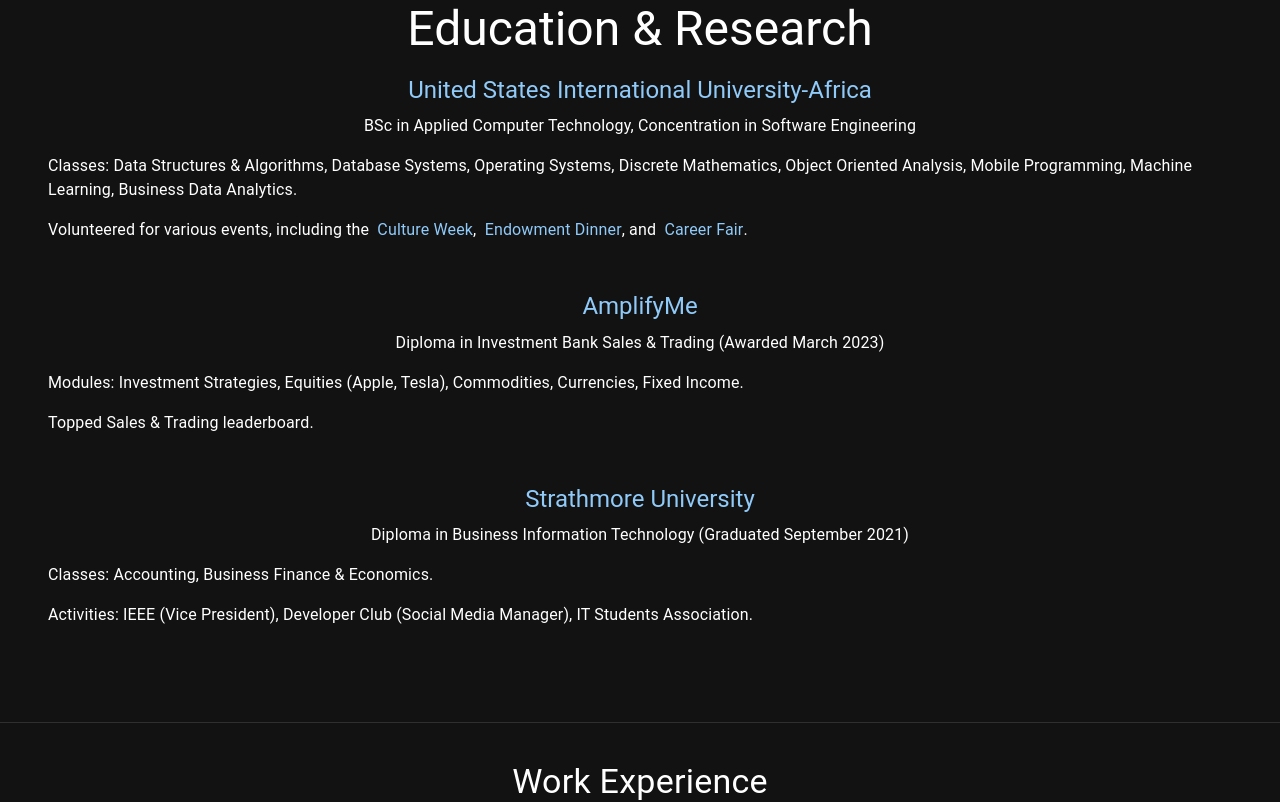
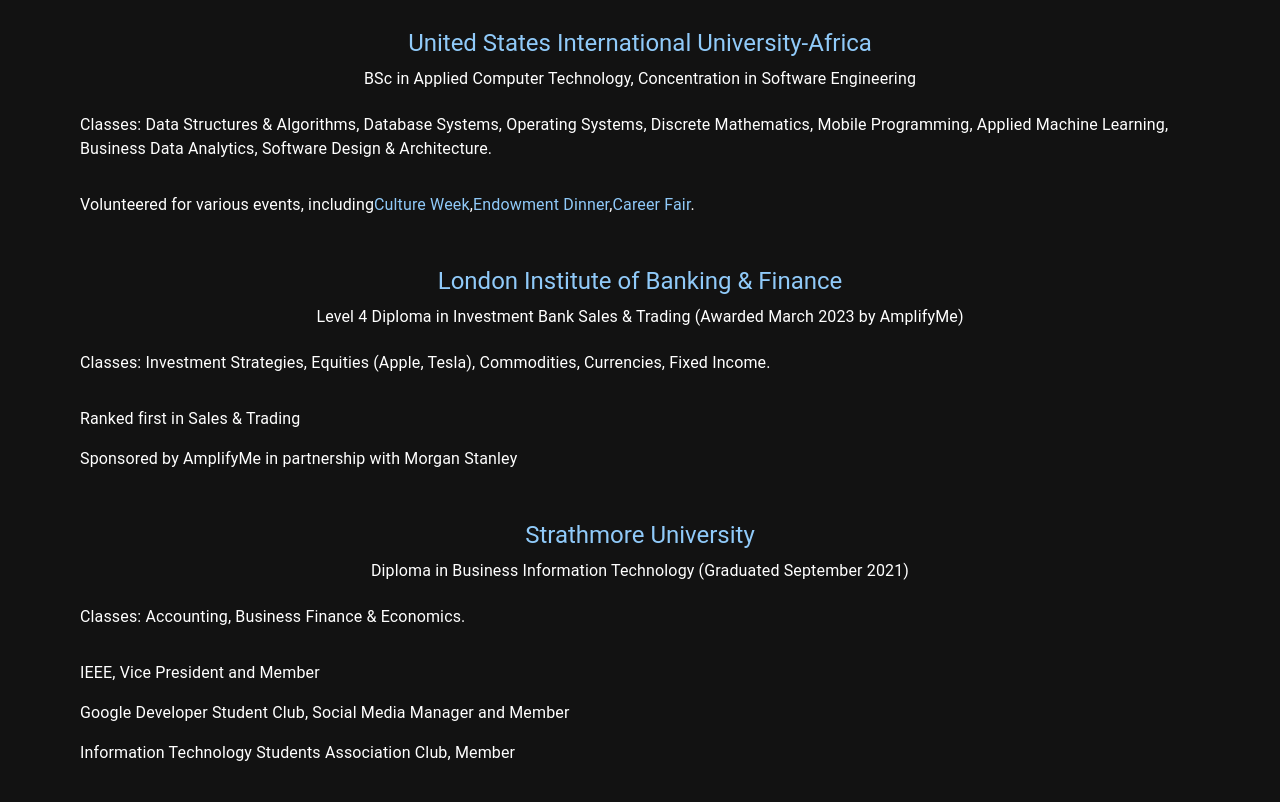
Before and after one commit to olivernjeru/olivernjeru.github.io, a React (Create React App) app: page / in a window 1280 px wide. Shown: the part 929-1731 px from the top of the page. Built offline with nearby package versions, Linux system fonts and the light colour scheme.

Commit message:
create efficient data structures to store education data
put content in Container to center is horizontally

```diff
--- a/src/components/Education.js
+++ b/src/components/Education.js
@@ -1,6 +1,7 @@
 import React from "react";
-import { Typography, Box, List, ListItem } from "@mui/material";
+import { Typography, Box, List, ListItem, Container } from "@mui/material";
 import { NoUnderlineLink } from "./utilities/formats/NoUnderlineLink";
+import { educationData } from "./dataStores/Education";
 
 const Education = () => {
   return (
@@ -9,107 +10,98 @@
       sx={{
         minHeight: "100vh", // Full viewport height
         padding: { xs: "1rem", md: "2rem" }, // Adjust padding for mobile and desktop
-        color: "#fff",
         display: "flex", // Flexbox for centering content
         flexDirection: "column", // Stack children vertically
-        justifyContent: "center", // Center content vertically
+        justifyContent: 'flex-start', // Start content at the top
         alignItems: "center", // Optional: Center horizontally
         overflowY: "auto", // Handle overflow if content exceeds 100vh
       }}
     >
+          <Container>
       {/* Section Title */}
       <Typography variant="h3" align="center" gutterBottom>
         Education & Research
       </Typography>
 
-      {/* USIU-Africa */}
-      <Box sx={{ marginBottom: "2rem", textAlign: { xs: "left", md: "center" }, width: "100%" }}>
+      {/* Map through the education data */}
+      {educationData.map((education, index) => (
+        <Box
+          key={index}
+          sx={{
+            marginBottom: "2rem",
+            textAlign: { xs: "left", md: "center" },
+            width: "100%",
+          }}
+        >
+          {/* Education Name */}
           <Typography variant="h5" gutterBottom>
-          <NoUnderlineLink
-            href="https://www.usiu.ac.ke/history/"
-            color="inherit"
-          >
-            United States International University-Africa
+            <NoUnderlineLink href={education.link} color="inherit">
+              {education.name}
             </NoUnderlineLink>
           </Typography>
-        <Typography variant="body1">
-          BSc in Applied Computer Technology, Concentration in Software Engineering
+          {/* Degree/Certification */}
+          <Typography variant="body1" gutterBottom>
+            {education.degree}
           </Typography>
+
+          {/* Classes or Modules List */}
+          {education.name === "AmplifyMe" ? (
+            // For AmplifyMe, use 'Modules'
+            education.classes.length > 0 && (
               <List>
                 <ListItem>
-            Classes: Data Structures & Algorithms, Database Systems, Operating
-            Systems, Discrete Mathematics, Object Oriented Analysis, Mobile
-            Programming, Machine Learning, Business Data Analytics.
-          </ListItem>
-          <ListItem>
-            Volunteered for various events, including the &nbsp;{" "}
-            <NoUnderlineLink
-              href="https://www.usiu.ac.ke/2500/pictorial-culture-week-2022/"
-            >
-              Culture Week
-            </NoUnderlineLink>
-            ,{" "}
-            &nbsp;{" "} <NoUnderlineLink
-              href="https://www.usiu.ac.ke/2616/endowment-dinner-success-its-touching-impact-financially-needy-students/"
-            >
-              Endowment Dinner
-            </NoUnderlineLink>
-            , and
-            &nbsp;{" "} <NoUnderlineLink
-              href="https://www.usiu.ac.ke/2647/placement-career-services-pacs-hosts-annual-fair/"
-            >
-              Career Fair
-            </NoUnderlineLink>
-            .
+                  Modules: {education.classes.join(", ")}.
                 </ListItem>
               </List>
-      </Box>
-
-      {/* AmplifyMe */}
-      <Box sx={{ marginBottom: "2rem", textAlign: { xs: "left", md: "center" }, width: "100%" }}>
-        <Typography variant="h5" gutterBottom>
-          <NoUnderlineLink
-            href="https://amplifyme.com"
-            color="inherit"
-          >
-            AmplifyMe
-          </NoUnderlineLink>
-        </Typography>
-        <Typography variant="body1">
-          Diploma in Investment Bank Sales & Trading (Awarded March 2023)
-        </Typography>
+            )
+          ) : (
+            // For other institutions, use 'Classes'
+            education.classes.length > 0 && (
               <List>
                 <ListItem>
-            Modules: Investment Strategies, Equities (Apple, Tesla),
-            Commodities, Currencies, Fixed Income.
-          </ListItem>
-          <ListItem>
-            Topped Sales & Trading leaderboard.
+                  Classes: {education.classes.join(", ")}.
                 </ListItem>
               </List>
-      </Box>
+            )
+          )}
 
-      {/* Strathmore University */}
-      <Box sx={{ textAlign: { xs: "left", md: "center" }, width: "100%" }}>
-        <Typography variant="h5" gutterBottom>
-          <NoUnderlineLink
-            href="https://strathmore.edu/about-strathmore-2/"
-            color="inherit"
-          >
-            Strathmore University
+          {/* Events List (Volunteered Events) */}
+          {education.events.length > 0 && (
+            <List>
+              <ListItem>
+                Volunteered for various events, including
+                {education.events.map((event, index) => (
+                  <span key={index}>
+                    <NoUnderlineLink href={event.link} color="inherit">
+                      {event.name}
                     </NoUnderlineLink>
-        </Typography>
-        <Typography variant="body1">
-          Diploma in Business Information Technology (Graduated September 2021)
-        </Typography>
-        <List>
-          <ListItem>Classes: Accounting, Business Finance & Economics.</ListItem>
-          <ListItem>
-            Activities: IEEE (Vice President), Developer Club (Social Media
-            Manager), IT Students Association.
+                    {index < education.events.length - 1 ? ", " : "."}
+                  </span>
+                ))}
               </ListItem>
             </List>
+          )}
+
+          {/* Achievements List */}
+          {education.achievements && education.achievements.length > 0 && (
+            <List>
+              {education.achievements.map((achievement, index) => (
+                <ListItem key={index}>{achievement}</ListItem>
+              ))}
+            </List>
+          )}
+
+          {/* Activities List */}
+          {education.activities && education.activities.length > 0 && (
+            <List>
+              {education.activities.map((activity, index) => (
+                <ListItem key={index}>{activity}</ListItem>
+              ))}
+            </List>
+          )}
         </Box>
+      ))}
+            </Container>
     </Box>
   );
 };
--- /dev/null
+++ b/src/components/dataStores/Education.js
@@ -0,0 +1,57 @@
+export const educationData = [
+    {
+        name: "United States International University-Africa",
+        degree: "BSc in Applied Computer Technology, Concentration in Software Engineering",
+        link: "https://www.usiu.ac.ke/history/",
+        events: [
+            {
+                name: "Culture Week",
+                link: "https://www.usiu.ac.ke/2500/pictorial-culture-week-2022/",
+            },
+            {
+                name: "Endowment Dinner",
+                link: "https://www.usiu.ac.ke/2616/endowment-dinner-success-its-touching-impact-financially-needy-students/",
+            },
+            {
+                name: "Career Fair",
+                link: "https://www.usiu.ac.ke/2647/placement-career-services-pacs-hosts-annual-fair/",
+            },
+        ],
+        classes: [
+            "Data Structures & Algorithms",
+            "Database Systems",
+            "Operating Systems",
+            "Discrete Mathematics",
+            "Mobile Programming",
+            "Applied Machine Learning",
+            "Business Data Analytics",
+            "Software Design & Architecture",
+        ],
+    },
+    {
+        name: "London Institute of Banking & Finance",
+        degree: "Level 4 Diploma in Investment Bank Sales & Trading (Awarded March 2023 by AmplifyMe)",
+        link: "https://www.libf.ac.uk/",
+        events: [],
+        classes: [
+            "Investment Strategies",
+            "Equities (Apple, Tesla)",
+            "Commodities",
+            "Currencies",
+            "Fixed Income",
+        ],
+        achievements: ["Ranked first in Sales & Trading", "Sponsored by AmplifyMe in partnership with Morgan Stanley"],
+    },
+    {
+        name: "Strathmore University",
+        degree: "Diploma in Business Information Technology (Graduated September 2021)",
+        link: "https://strathmore.edu/about-strathmore-2/",
+        events: [],
+        classes: ["Accounting", "Business Finance & Economics"],
+        activities: [
+            "IEEE, Vice President and Member",
+            "Google Developer Student Club, Social Media Manager and Member",
+            "Information Technology Students Association Club, Member",
+        ],
+    },
+];
```
Lines whose indentation alone changed are shown as unchanged.
